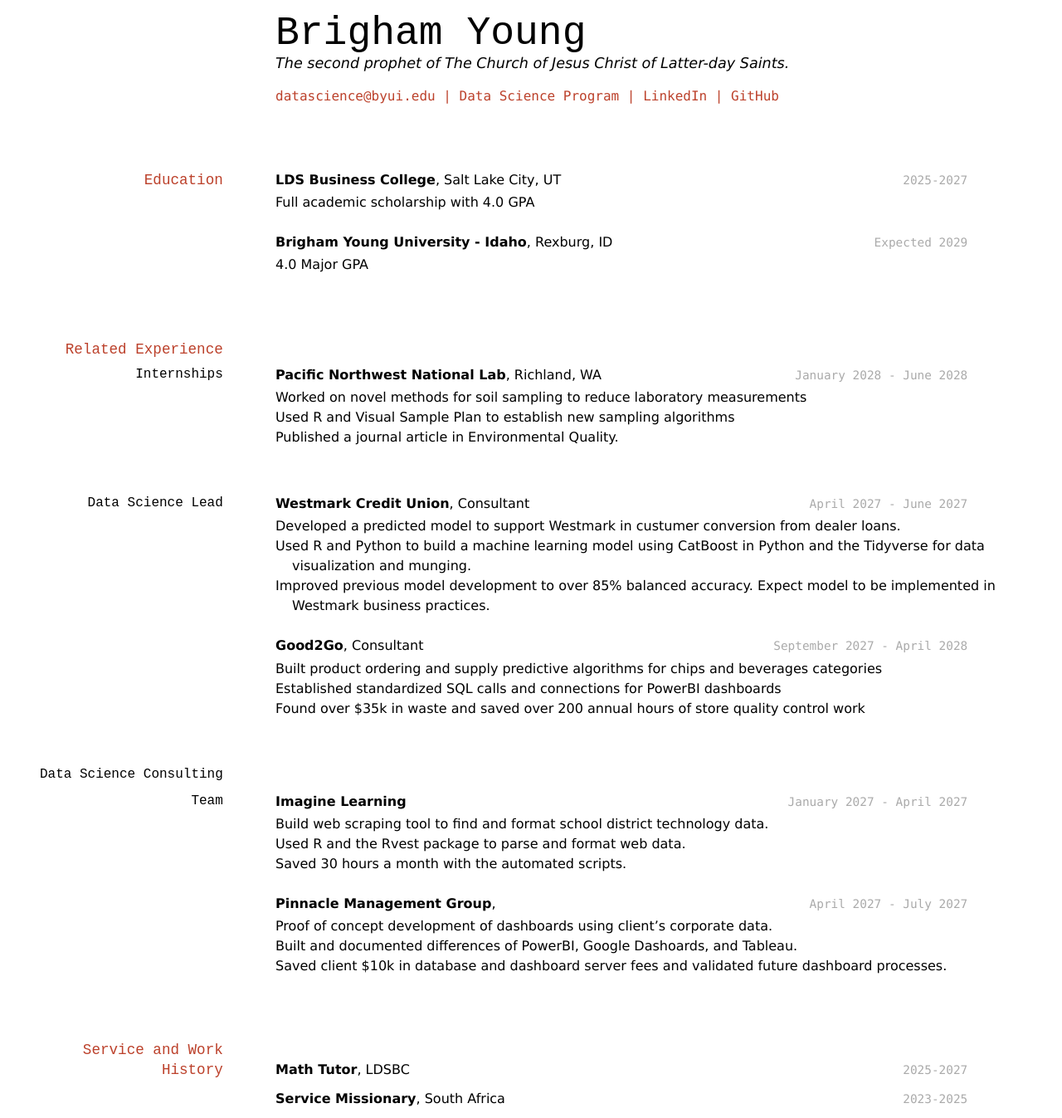
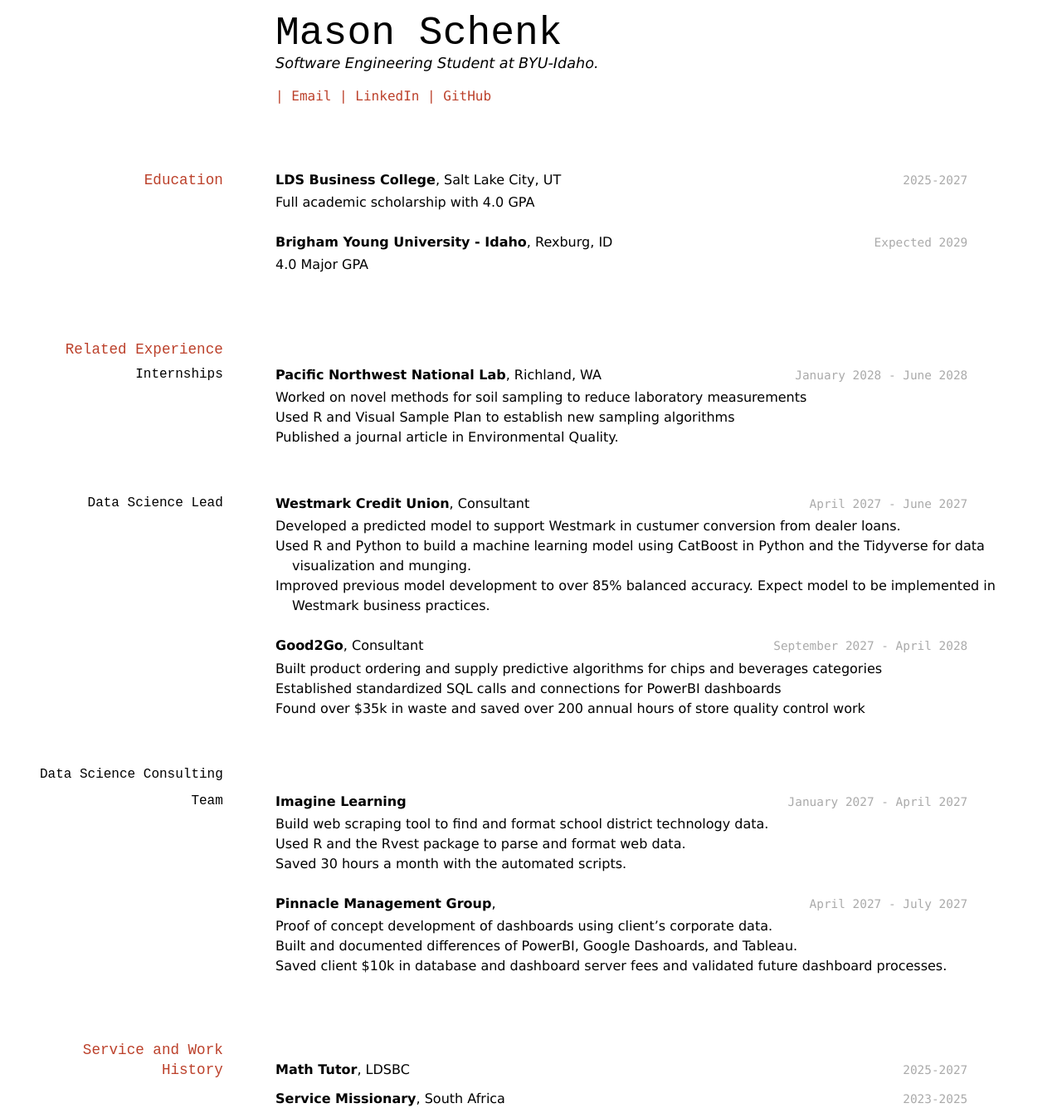
Before and after one commit to byuids-resumes/Schenk-Resume, a Jekyll site: the page built from docs/index.md, in a window 1280 px wide. Shown: the whole page at 83% size. Built offline with Jekyll 4.4.1, drawn with Linux system fonts in a browser that asks for light colours.

Commit message:
updated title and links

```diff
--- a/docs/index.md
+++ b/docs/index.md
@@ -1,15 +1,14 @@
 ---
 layout: cv
-title: Brigham Young's Resume
+title: Mason Schenk's Resume
 ---
-# Brigham Young
-The second prophet of The Church of Jesus Christ of Latter-day Saints.
+# Mason Schenk
+Software Engineering Student at BYU-Idaho.
 
 <div id="webaddress">
-<a href="datascience@byui.edu">datascience@byui.edu</a>
-| <a href="https://byuidatascience.github.io/development.html">Data Science Program</a>
-| <a href="https://www.linkedin.com/groups/13537407/">LinkedIn</a>
-| <a href="https://github.com/byuids-resumes">GitHub</a>
+| <a href="mailto:masonschenk@gmail.com?subject=subject-Mail me">Email</a>
+| <a href="https://www.linkedin.com/in/masonschenk/">LinkedIn</a>
+| <a href="https://github.com/mschenk7474">GitHub</a>
 </div>
 
 <!-- https://www.monique.tech/the-art-of-markdown -->
```
